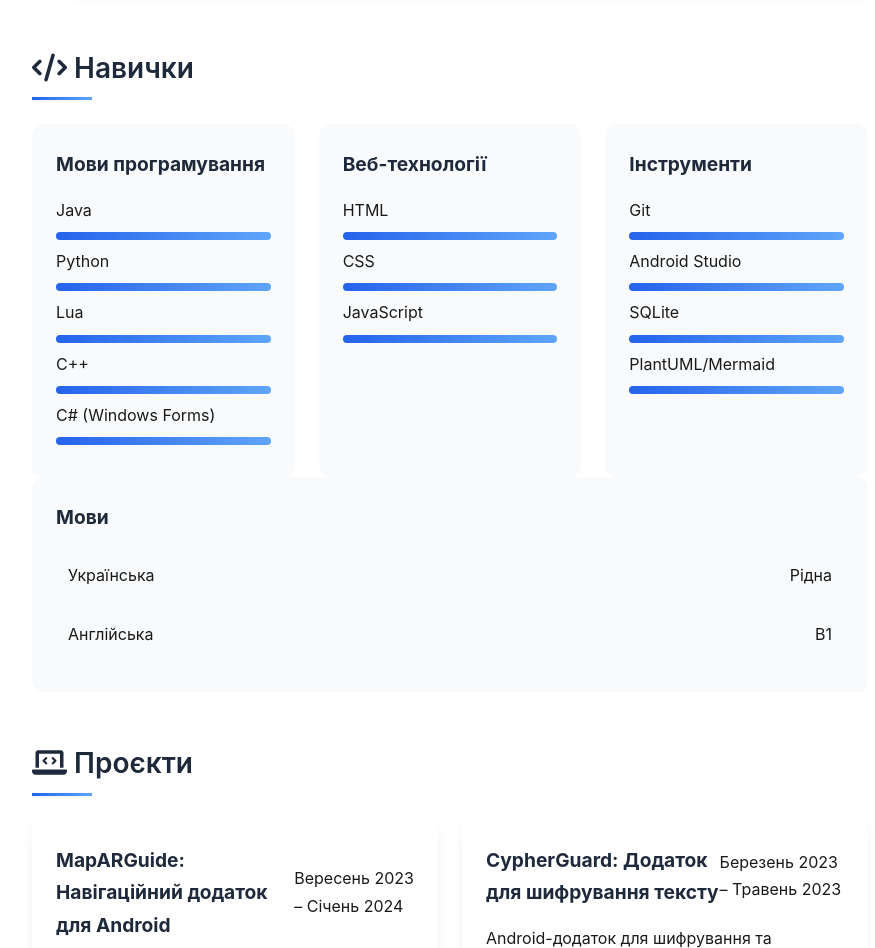
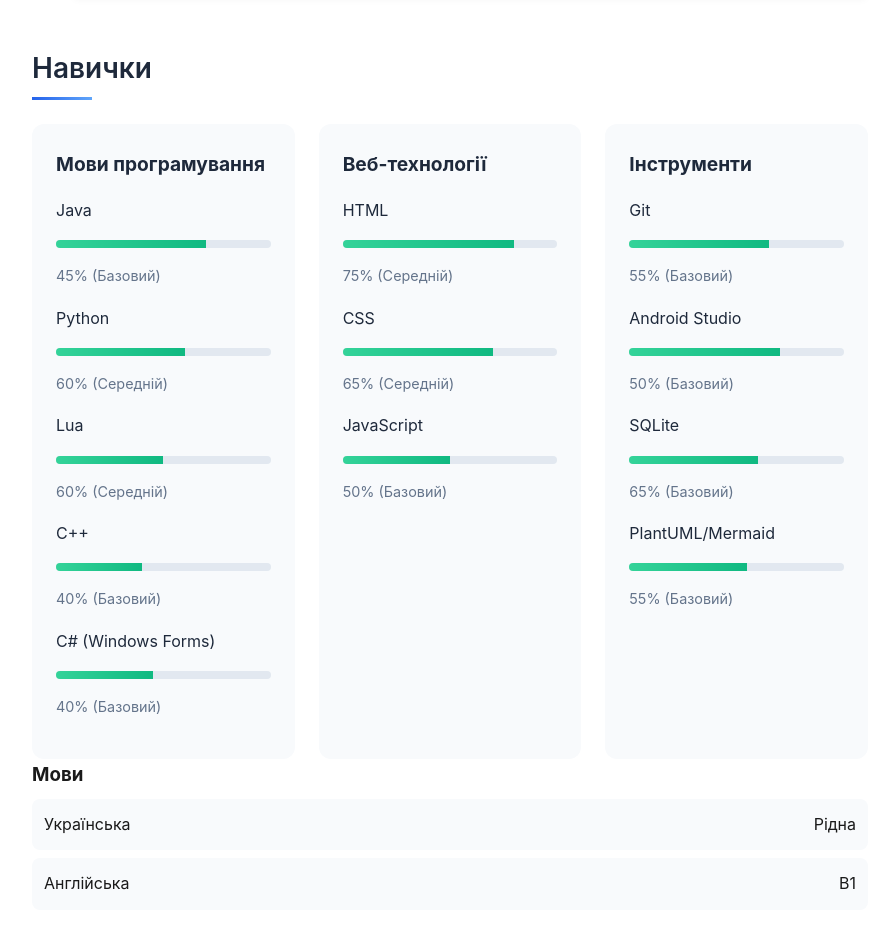
Before and after one commit to Nazoferon/nazar-haniuk-resume, a plain HTML site: page index.html in a window 1280 px wide. Shown: the part 1551-2499 px from the top of the page, without its empty margins (190-1065 px from the left). Drawn offline with nearby package versions, Linux system fonts and the light colour scheme.

Commit message:
Fixed clicking on blocks with projects. Optimized light theme. Added a link to google maps to the place of residence.

```diff
--- a/index.html
+++ b/index.html
@@ -43,7 +43,7 @@
         <div class="section contact-info fade-in">
             <div class="contact-item">
                 <i class="fas fa-map-marker-alt"></i>
-                <p>Київ, Україна</p>
+                <p><a href="https://www.google.com/maps/place/Kyiv,+Ukraine" target="_blank">Київ, Україна</a></p>
             </div>
             <div class="contact-item">
                 <i class="fas fa-envelope"></i>
@@ -95,105 +95,91 @@
             </div>
         </div>
 
-        <div class="section skills-section fade-in">
-            <h2><i class="fas fa-code"></i> Навички</h2>
+        <section class="section" id="skills">
+            <h2>Навички</h2>
             <div class="skills-container">
                 <div class="skill-category">
                     <h3>Мови програмування</h3>
-                    <div class="skill-item" data-skill="Java">
+                    <div class="skill">
                         <span>Java</span>
-                        <div class="skill-bar">
-                            <div class="skill-fill" style="width: 85%"></div>
-                        </div>
+                        <div class="skill-bar"><div class="skill-fill" data-width="70%"></div></div>
+                        <span class="skill-level">45% (Базовий)</span>
                     </div>
-                    <div class="skill-item" data-skill="Python">
+                    <div class="skill">
                         <span>Python</span>
-                        <div class="skill-bar">
-                            <div class="skill-fill" style="width: 70%"></div>
-                        </div>
+                        <div class="skill-bar"><div class="skill-fill" data-width="60%"></div></div>
+                        <span class="skill-level">60% (Середній)</span>
                     </div>
-                    <div class="skill-item" data-skill="Lua">
+                    <div class="skill">
                         <span>Lua</span>
-                        <div class="skill-bar">
-                            <div class="skill-fill" style="width: 65%"></div>
-                        </div>
+                        <div class="skill-bar"><div class="skill-fill" data-width="50%"></div></div>
+                        <span class="skill-level">60% (Середній)</span>
                     </div>
-                    <div class="skill-item" data-skill="C++">
+                    <div class="skill">
                         <span>C++</span>
-                        <div class="skill-bar">
-                            <div class="skill-fill" style="width: 50%"></div>
-                        </div>
+                        <div class="skill-bar"><div class="skill-fill" data-width="40%"></div></div>
+                        <span class="skill-level">40% (Базовий)</span>
                     </div>
-                    <div class="skill-item" data-skill="C#">
+                    <div class="skill">
                         <span>C# (Windows Forms)</span>
-                        <div class="skill-bar">
-                            <div class="skill-fill" style="width: 50%"></div>
-                        </div>
+                        <div class="skill-bar"><div class="skill-fill" data-width="45%"></div></div>
+                        <span class="skill-level">40% (Базовий)</span>
                     </div>
                 </div>
                 <div class="skill-category">
                     <h3>Веб-технології</h3>
-                    <div class="skill-item" data-skill="HTML">
+                    <div class="skill">
                         <span>HTML</span>
-                        <div class="skill-bar">
-                            <div class="skill-fill" style="width: 60%"></div>
-                        </div>
+                        <div class="skill-bar"><div class="skill-fill" data-width="80%"></div></div>
+                        <span class="skill-level">75% (Середній)</span>
                     </div>
-                    <div class="skill-item" data-skill="CSS">
+                    <div class="skill">
                         <span>CSS</span>
-                        <div class="skill-bar">
-                            <div class="skill-fill" style="width: 55%"></div>
-                        </div>
+                        <div class="skill-bar"><div class="skill-fill" data-width="70%"></div></div>
+                        <span class="skill-level">65% (Середній)</span>
                     </div>
-                    <div class="skill-item" data-skill="JavaScript">
+                    <div class="skill">
                         <span>JavaScript</span>
-                        <div class="skill-bar">
-                            <div class="skill-fill" style="width: 50%"></div>
-                        </div>
+                        <div class="skill-bar"><div class="skill-fill" data-width="50%"></div></div>
+                        <span class="skill-level">50% (Базовий)</span>
                     </div>
                 </div>
                 <div class="skill-category">
                     <h3>Інструменти</h3>
-                    <div class="skill-item" data-skill="Git">
+                    <div class="skill">
                         <span>Git</span>
-                        <div class="skill-bar">
-                            <div class="skill-fill" style="width: 75%"></div>
-                        </div>
+                        <div class="skill-bar"><div class="skill-fill" data-width="65%"></div></div>
+                        <span class="skill-level">55% (Базовий)</span>
                     </div>
-                    <div class="skill-item" data-skill="Android Studio">
+                    <div class="skill">
                         <span>Android Studio</span>
-                        <div class="skill-bar">
-                            <div class="skill-fill" style="width: 80%"></div>
-                        </div>
+                        <div class="skill-bar"><div class="skill-fill" data-width="70%"></div></div>
+                        <span class="skill-level">50% (Базовий)</span>
                     </div>
-                    <div class="skill-item" data-skill="SQLite">
+                    <div class="skill">
                         <span>SQLite</span>
-                        <div class="skill-bar">
-                            <div class="skill-fill" style="width: 70%"></div>
-                        </div>
+                        <div class="skill-bar"><div class="skill-fill" data-width="60%"></div></div>
+                        <span class="skill-level">65% (Базовий)</span>
                     </div>
-                    <div class="skill-item" data-skill="Diagramming">
+                    <div class="skill">
                         <span>PlantUML/Mermaid</span>
-                        <div class="skill-bar">
-                            <div class="skill-fill" style="width: 75%"></div>
-                        </div>
+                        <div class="skill-bar"><div class="skill-fill" data-width="55%"></div></div>
+                        <span class="skill-level">55% (Базовий)</span>
                     </div>
                 </div>
             </div>
-            <div class="skill-category">
+            <div class="languages">
                 <h3>Мови</h3>
-                <div class="language-skills">
-                    <div class="language-skill">
-                        <span>Українська</span>
-                        <span class="language-level">Рідна</span>
-                    </div>
-                    <div class="language-skill">
-                        <span>Англійська</span>
-                        <span class="language-level">B1</span>
-                    </div>
+                <div class="language-skill">
+                    <span>Українська</span>
+                    <span>Рідна</span>
+                </div>
+                <div class="language-skill">
+                    <span>Англійська</span>
+                    <span>B1</span>
                 </div>
             </div>
-        </div>
+        </section>
 
         <div class="section projects-section fade-in">
             <h2><i class="fas fa-laptop-code"></i> Проєкти</h2>
--- a/script.js
+++ b/script.js
@@ -74,6 +74,15 @@ document.addEventListener('DOMContentLoaded', () => {
     } else {
         console.warn('Print button not found');
     }
+
+    // Project card click handler
+    const projectCards = document.querySelectorAll('.project-card');
+    console.log(`Found ${projectCards.length} project cards`);
+    projectCards.forEach(card => {
+        card.addEventListener('click', () => {
+            toggleProjectDetails(card);
+        });
+    });
 });
 
 function toggleProjectDetails(projectCard) {
--- a/styles.css
+++ b/styles.css
@@ -113,7 +113,7 @@ h1 {
     transition: all 0.3s ease;
 }
 
-ждения.social-link:hover {
+.social-link:hover {
     background: #2563eb;
     color: white;
     transform: translateY(-3px);
@@ -175,6 +175,23 @@ h2::after {
     margin-bottom: 1rem;
 }
 
+.skill {
+    display: flex;
+    flex-direction: column;
+    gap: 0.5rem;
+    margin-bottom: 1rem;
+}
+
+.skill span:first-child {
+    font-size: 1em;
+    color: #1e293b;
+}
+
+.skill-level {
+    font-size: 0.9em;
+    color: #64748b;
+}
+
 .skill-bar {
     background: #e2e8f0;
     border-radius: 8px;
@@ -184,9 +201,9 @@ h2::after {
 }
 
 .skill-fill {
-    background: linear-gradient(to right, #2563eb, #60a5fa);
+    background: linear-gradient(to right, #34d399, #10b981);
     height: 100%;
-    transition: width 1s ease-in-out;
+    transition: width 0.5s ease-in-out;
 }
 
 /* Languages */
@@ -214,6 +231,7 @@ h2::after {
     box-shadow: 0 4px 12px rgba(0, 0, 0, 0.05);
     transition: all 0.3s ease;
     cursor: pointer;
+    border: 2px solid transparent;
 }
 
 .project-card:hover {
@@ -222,7 +240,10 @@ h2::after {
 }
 
 .project-card.active {
-    background: #f8fafc;
+    background: white;
+    border: 2px solid #34d399;
+    box-shadow: 0 6px 16px rgba(0, 0, 0, 0.1);
+    transform: scale(1.02);
 }
 
 .project-header {
@@ -323,7 +344,7 @@ h2::after {
     border: 5px solid #60a5fa;
     border-top-color: #2563eb;
     border-radius: 50%;
-    animation: spin 1s linear infinite;
+    animation: spin 1s linear이드
 }
 
 @keyframes spin {
@@ -358,12 +379,37 @@ h2::after {
         background: #334155;
     }
 
+    .skill span:first-child {
+        color: #f8fafc;
+    }
+
+    .skill-level {
+        color: #94a3b8;
+    }
+
     .skill-bar {
         background: #475569;
     }
 
+    .skill-fill {
+        background: linear-gradient(to right, #6ee7b7, #34d399);
+    }
+
     .project-card {
         background: #1e293b;
+        border: 2px solid transparent;
+    }
+
+    .project-card:hover {
+        transform: translateY(-5px);
+        box-shadow: 0 6px 16px rgba(0, 0, 0, 0.3);
+    }
+
+    .project-card.active {
+        background: #1e293b;
+        border: 2px solid #6ee7b7;
+        box-shadow: 0 6px 16px rgba(0, 0, 0, 0.3);
+        transform: scale(1.02);
     }
 
     .tech-badge {
@@ -445,64 +491,6 @@ h2::after {
     body {
         background: white;
         color: black;
-    }
-
-    .container {
-        box-shadow: none;
-        margin: 0;
-        padding: 1rem;
-    }
-
-    .profile-photo-container {
-        box-shadow: none;
-    }
-
-    .social-links, .loading-screen {
-        display: none;
-    }
-
-    .project-card, .timeline-content {
-        break-inside: avoid;
-        box-shadow: none;
-    }
-
-    .skill-fill {
-        background: #2563eb !important;
-        print-color-adjust: exact;
-        -webkit-print-color-adjust: exact;
-    }
-}
-
-/* Стилі для кнопки Друк */
-.print-btn {
-    display: inline-block;
-    margin-top: 1.5rem;
-    padding: 0.75rem 1.5rem;
-    background: linear-gradient(to right, #2563eb, #60a5fa);
-    color: white;
-    border: none;
-    border-radius: 8px;
-    font-size: 1em;
-    font-weight: 500;
-    cursor: pointer;
-    transition: transform 0.3s ease, box-shadow 0.3s ease;
-}
-
-.print-btn:hover {
-    transform: translateY(-3px);
-    box-shadow: 0 4px 12px rgba(37, 99, 235, 0.3);
-}
-
-.print-btn:active {
-    transform: translateY(0);
-    box-shadow: none;
-}
-
-/* Оновлені стилі для друку */
-@media print {
-    body {
-        background: white;
-        color: black;
         font-size: 10pt;
     }
 
@@ -546,7 +534,7 @@ h2::after {
     }
 
     .skill-fill {
-        background: #2563eb !important;
+        background: #34d399 !important;
         print-color-adjust: exact;
         -webkit-print-color-adjust: exact;
     }
@@ -555,6 +543,10 @@ h2::after {
         break-inside: avoid;
         box-shadow: none;
         background: none;
+    }
+
+    .project-card.active {
+        border: none; /* Прибираємо рамку при друці */
     }
 
     .timeline::before, .timeline-dot {
@@ -571,3 +563,28 @@ h2::after {
         color: black;
     }
 }
+
+/* Print Button */
+.print-btn {
+    display: inline-block;
+    margin-top: 1.5rem;
+    padding: 0.75rem 1.5rem;
+    background: linear-gradient(to right, #2563eb, #60a5fa);
+    color: white;
+    border: none;
+    border-radius: 8px;
+    font-size: 1em;
+    font-weight: 500;
+    cursor: pointer;
+    transition: transform 0.3s ease, box-shadow 0.3s ease;
+}
+
+.print-btn:hover {
+    transform: translateY(-3px);
+    box-shadow: 0 4px 12px rgba(37, 99, 235, 0.3);
+}
+
+.print-btn:active {
+    transform: translateY(0);
+    box-shadow: none;
+}
```
